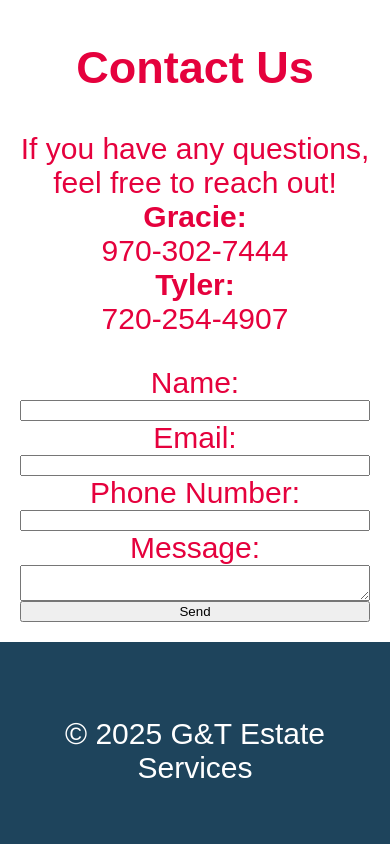
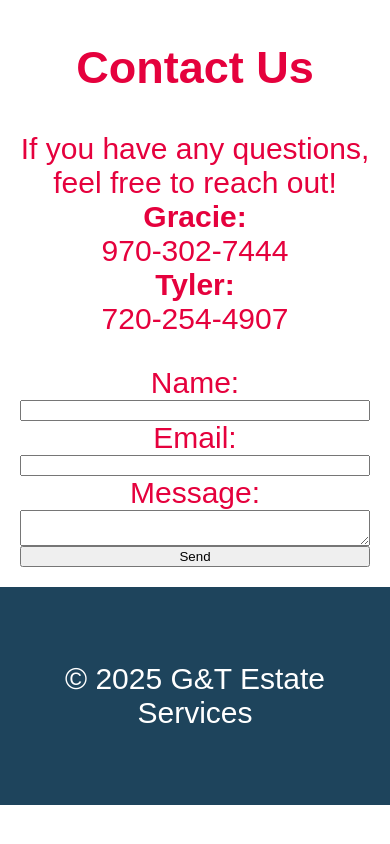
Before and after one commit to michidevall/gtproject1, a React (Create React App) app: page / in a window 390 px wide. Shown: the part 1352-2196 px from the top of the page. After the commit the page ends 2157 px from the top, so only its background shows below. Built offline with nearby package versions, Linux system fonts and the light colour scheme.

Commit message:
phonenumber

```diff
--- a/src/ContactForm.js
+++ b/src/ContactForm.js
@@ -33,8 +33,8 @@ import emailjs from "@emailjs/browser";
        <label>Email:</label>
        <input type="email" name="user_email" required />
 
-       <label>Phone Number:</label>
-       <input type="phone" name="user_phone" required />
+       {/* <label>Phone Number:</label>
+       <input type="phone" name="user_phone" required /> */}
 
        <label>Message:</label>
        <textarea name="message" required />
```
